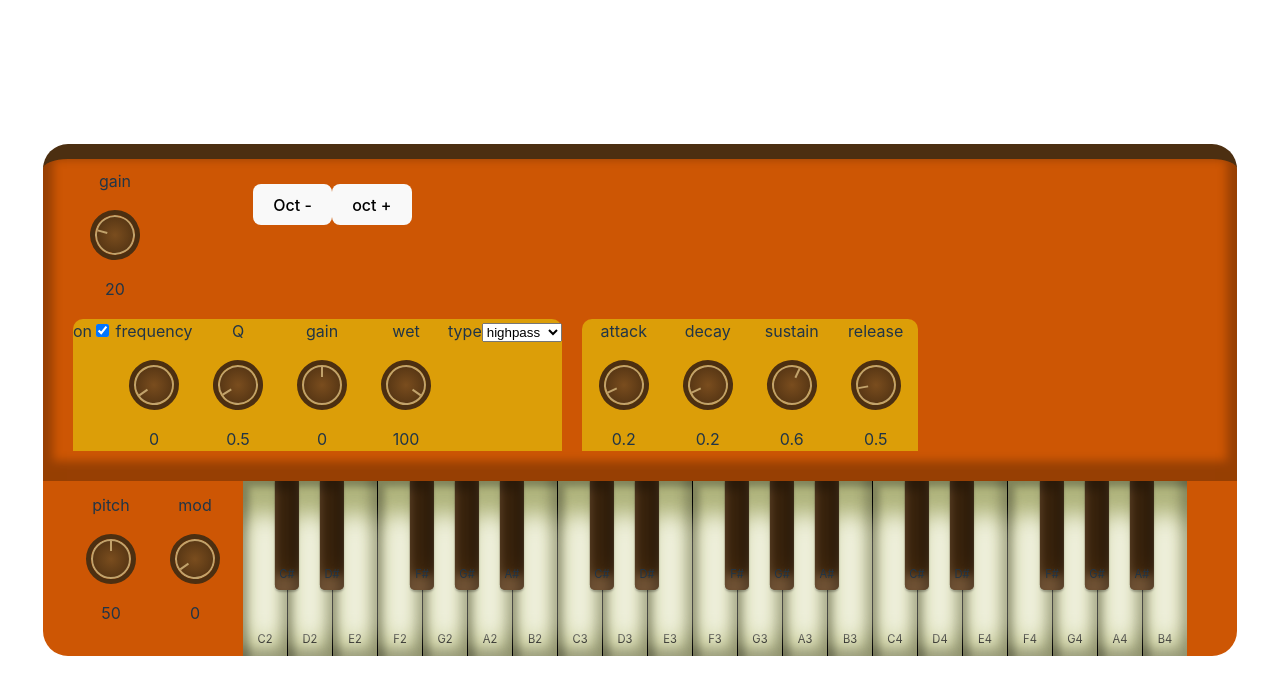
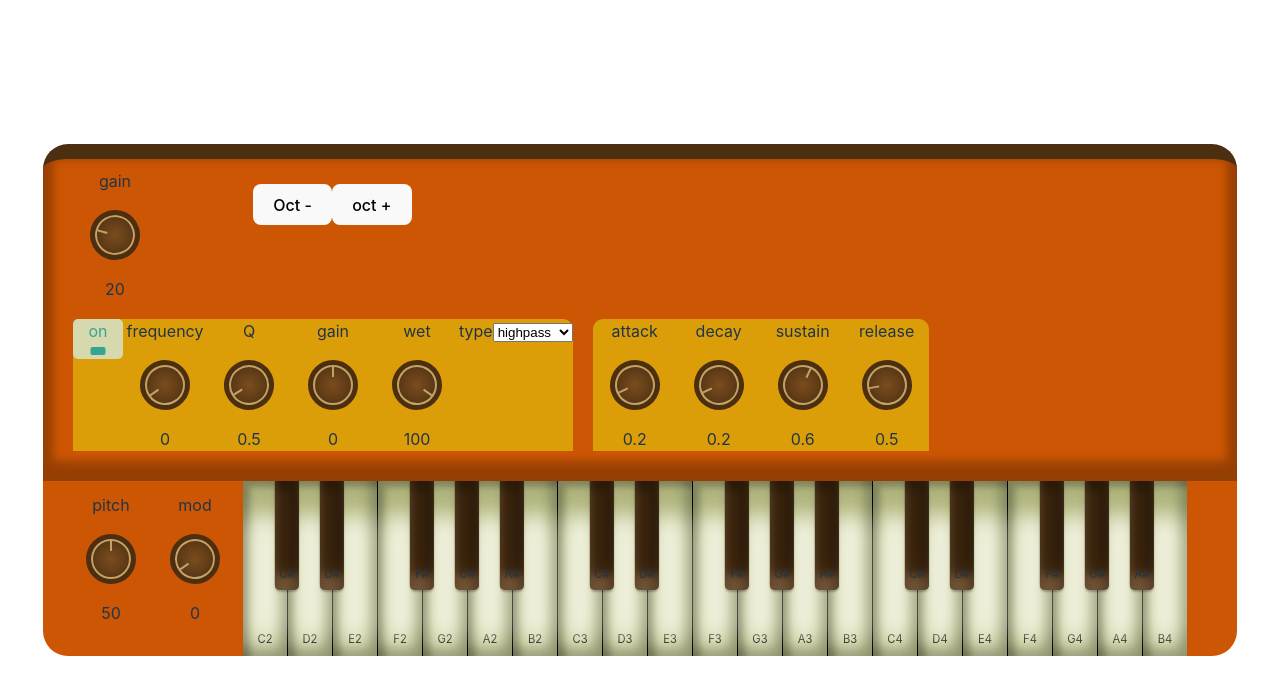
Before and after one commit to John-D-McGurk/React_Synth, a React (Vite) app: page / in a window 1280 px wide. Shown: the top 694 px of the page. Built offline with nearby package versions, Linux system fonts and the light colour scheme.

Commit message:
styled on button for filter

```diff
--- a/components/Checkbox.jsx
+++ b/components/Checkbox.jsx
@@ -4,7 +4,6 @@ export default function Checkbox(props) {
   console.log(props.settings);
   return (
     <div className="checkbox">
-      <span className="checkbox--label">{props.label}</span>
       <input
         data-panel={props.panel}
         name={props.label}
@@ -13,7 +12,8 @@ export default function Checkbox(props) {
         value={props.setting}
         className={props.label}
         onChange={props.handleChange}
-      />
+      />{" "}
+      <span className="checkbox--label">{props.label}</span>
     </div>
   );
 }
--- a/style.css
+++ b/style.css
@@ -9,6 +9,7 @@
   --orange: #cd5604;
   --tan: #c1a26b;
   --off-white: #d6d9ad;
+  --green: #34a595;
 
   height: 100vh;
   width: 100vw;
@@ -63,6 +64,49 @@
   display: flex;
   align-items: center;
   justify-content: center;
+}
+
+.checkbox {
+  position: relative;
+  height: fit-content;
+}
+
+.checkbox--label {
+  position: absolute;
+  left: 50%;
+  top: 25%;
+  transform: translate(-50%, -50%);
+  color: var(--orange);
+  pointer-events: none;
+}
+
+.on {
+  appearance: none;
+  height: 40px;
+  width: 50px;
+  background-color: var(--off-white);
+  margin: 0;
+  border-radius: 5px;
+}
+
+.on:checked + span {
+  color: var(--green);
+}
+
+.on:checked::after {
+  background-color: var(--green);
+}
+
+.on::after {
+  content: "";
+  width: 15px;
+  height: 8px;
+  background: var(--orange);
+  position: absolute;
+  border-radius: 2px;
+  top: 70%;
+  left: 50%;
+  transform: translate(-50%, -50%);
 }
 
 .knob,
```
Also changed, not shown: TODO.txt.
